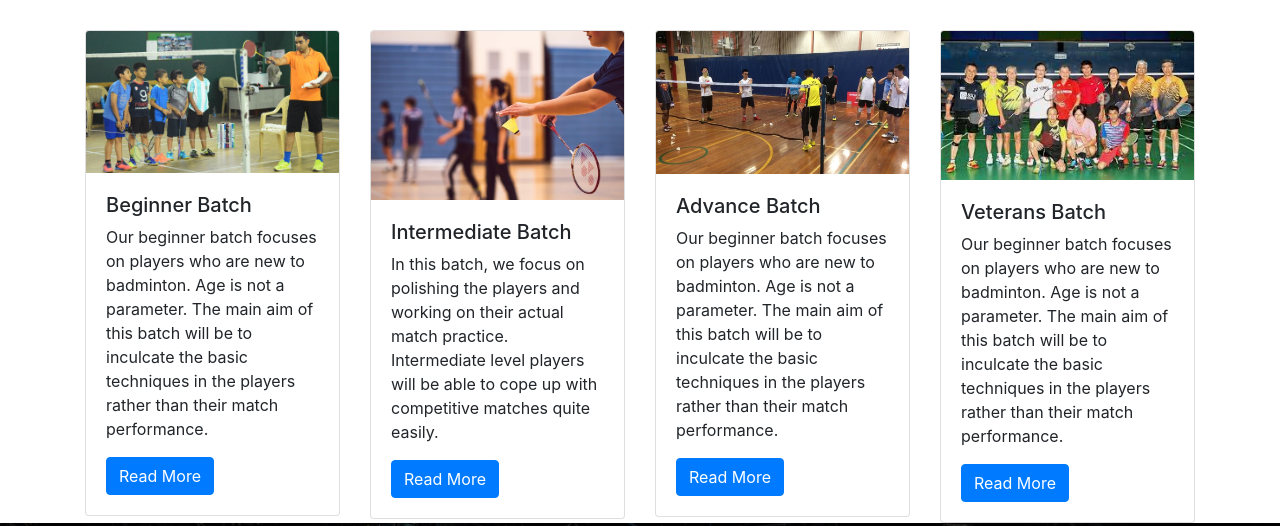
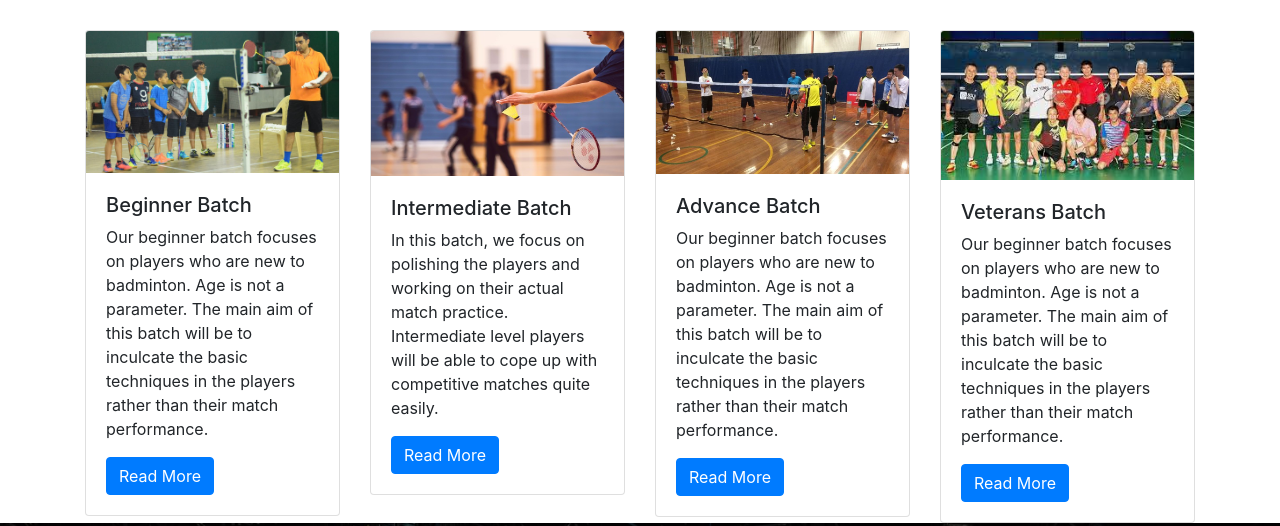
Before and after one commit to atharvachavan2000/MasterStroke, a plain HTML site: page Bootstrap4.html in a window 1280 px wide. Shown: the part 702-1228 px from the top of the page. Drawn offline with nearby package versions, Linux system fonts and the light colour scheme.

Commit message:
Update Bootstrap4.html
adjusted image height

```diff
--- a/Bootstrap4.html
+++ b/Bootstrap4.html
@@ -102,7 +102,7 @@
 	    			</div>
 	    			<div class="col-md-6 col-lg-3">
 	    				<div class="card">
-	    					<img class="card-img-top" src="Intermediate.jpeg" alt="Beginner">
+	    					<img class="card-img-top" src="Intermediate.jpeg" height="145" alt="Beginner">
 	    					<div class="card-body">
 	    						<h5>Intermediate Batch</h5>
 	    						<p>In this batch, we focus on polishing the players and working on their actual match practice. Intermediate level players will be able to cope up with competitive matches quite easily.</p>
```
